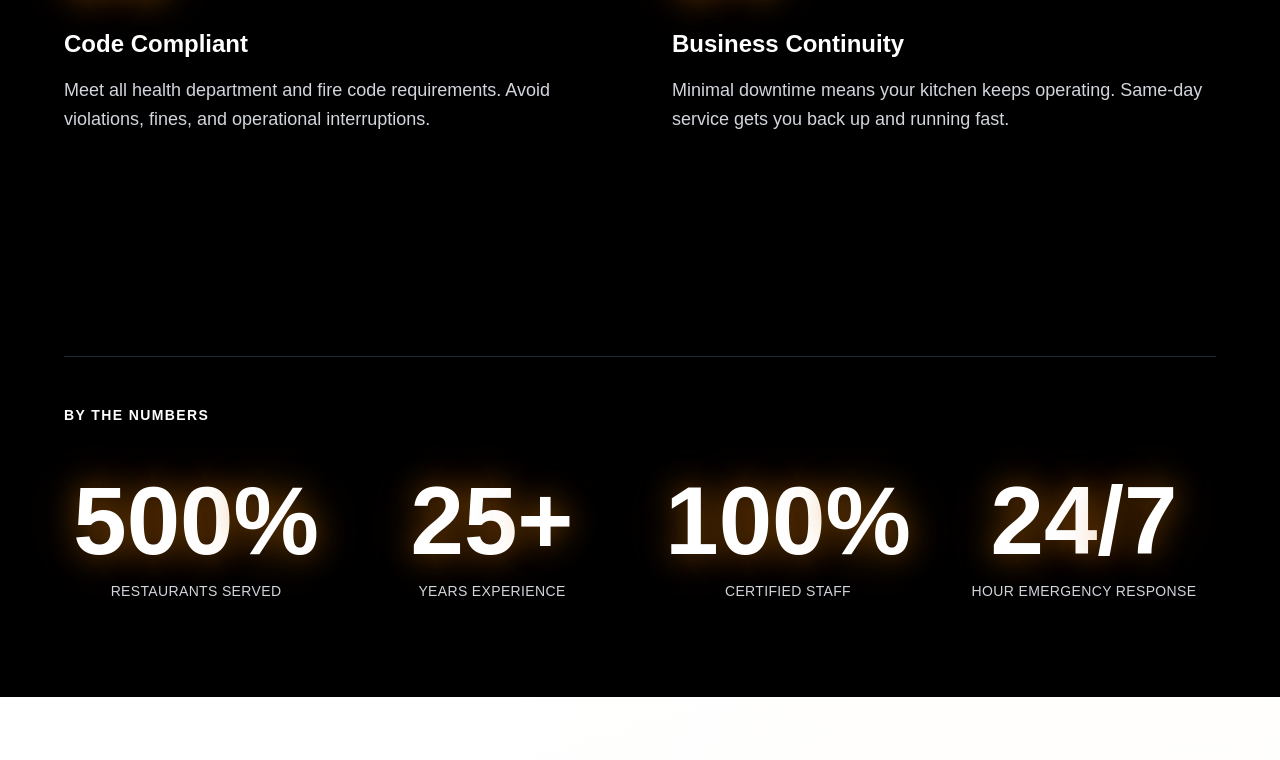
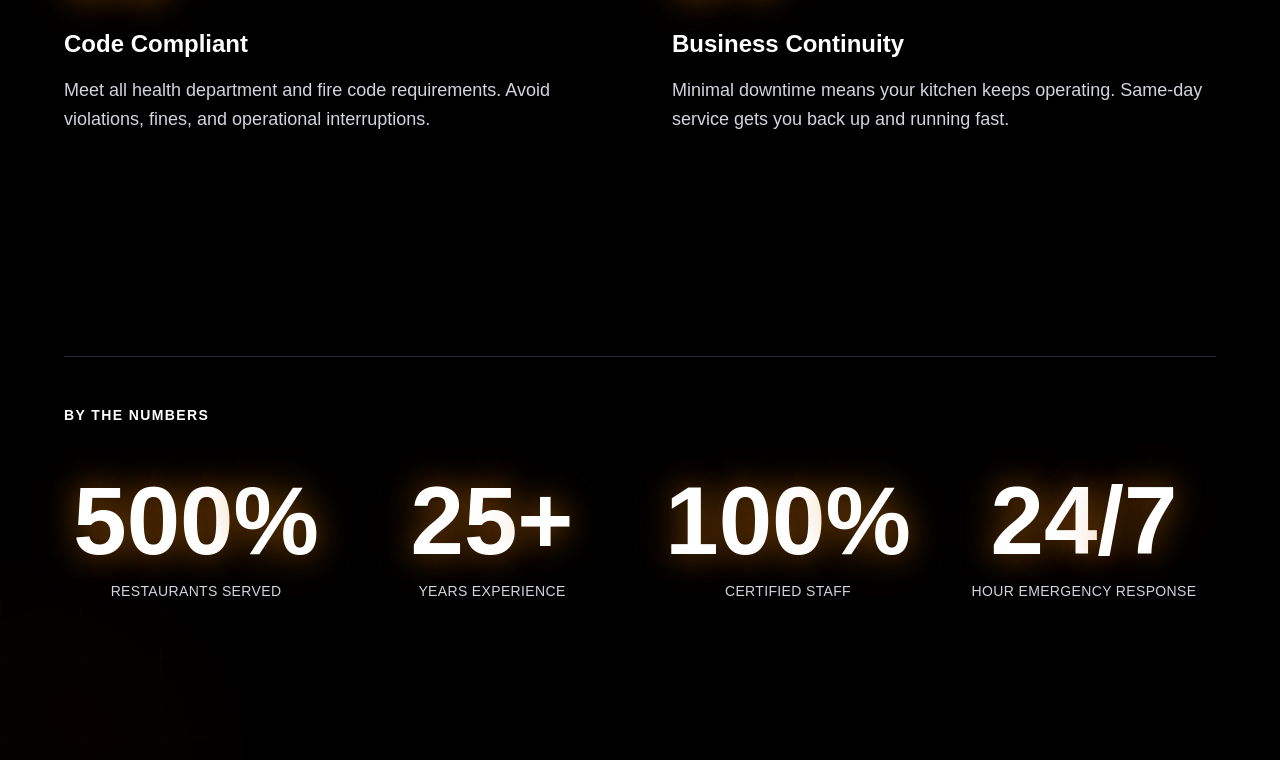
Before and after one commit to backdoc123/total-restaurant-care, a Next.js app: page / in a window 1280 px wide. Shown: the part 3764-4524 px from the top of the page. Built offline with nearby package versions, Linux system fonts and the light colour scheme.

Commit message:
TRC V12: Added pb-32 padding-bottom to WhyTRC inner content to extend black background well below numbers section - prevents CTA white from overlapping

```diff
--- a/components/WhyTRC.tsx
+++ b/components/WhyTRC.tsx
@@ -78,7 +78,7 @@ export default function WhyTRC() {
   }
 
   return (
-    <section className="w-full bg-black text-white relative" style={{ minHeight: '100vh' }}>
+    <section className="w-full bg-black text-white relative">
       {/* Elegant background elements - matching hero */}
       <div className="absolute inset-0 overflow-hidden">
         {/* Gradient orbs - smooth, elegant floating */}
@@ -104,7 +104,7 @@ export default function WhyTRC() {
       </div>
 
       {/* ALL CONTENT IN ONE BLACK SECTION */}
-      <div className="relative z-10 w-full">
+      <div className="relative z-10 w-full pb-32">
         {/* Header section */}
         <div className="py-24 w-full">
           <div className="max-w-7xl mx-auto px-6 sm:px-8 lg:px-16">
@@ -168,8 +168,8 @@ export default function WhyTRC() {
           </div>
         </div>
 
-        {/* Credentials section - STILL BLACK with explicit bg */}
-        <div className="py-24 w-full bg-black">
+        {/* Credentials section - STILL BLACK */}
+        <div className="py-24 w-full">
           <div className="max-w-7xl mx-auto px-6 sm:px-8 lg:px-16">
             <motion.div
               initial={{ opacity: 0, y: 50 }}
```
